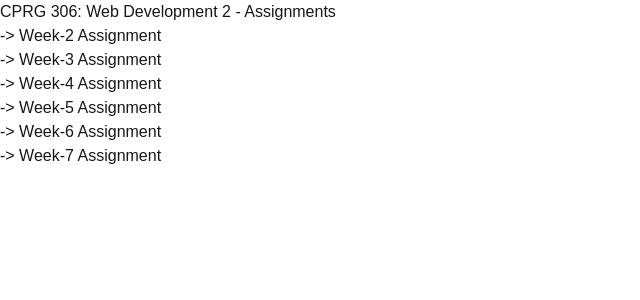
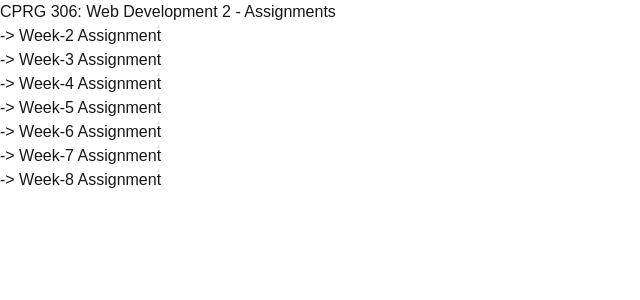
Before and after one commit to mbguron/cprg306-assignments, a Next.js app: page / in a window 1280 px wide. Shown: the top 300 px of the page, without its empty margins (0-640 px from the left). Built offline with nearby package versions, Linux system fonts and the light colour scheme.

Commit message:
link to week-8 page

```diff
--- a/app/page.js
+++ b/app/page.js
@@ -23,6 +23,9 @@ export default function Home() {
         <li>
           <Link href="/week-7"> -&gt; Week-7 Assignment</Link>
         </li>
+        <li>
+          <Link href="/week-8"> -&gt; Week-8 Assignment</Link>
+        </li>
       </ul>
     </main>
   );
```
